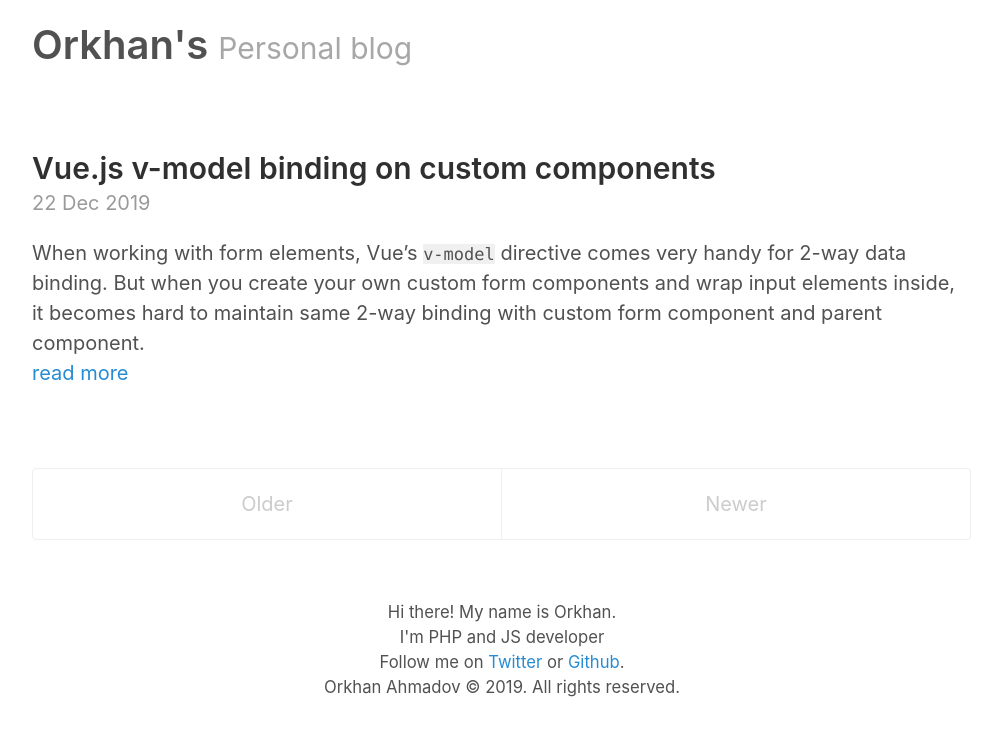
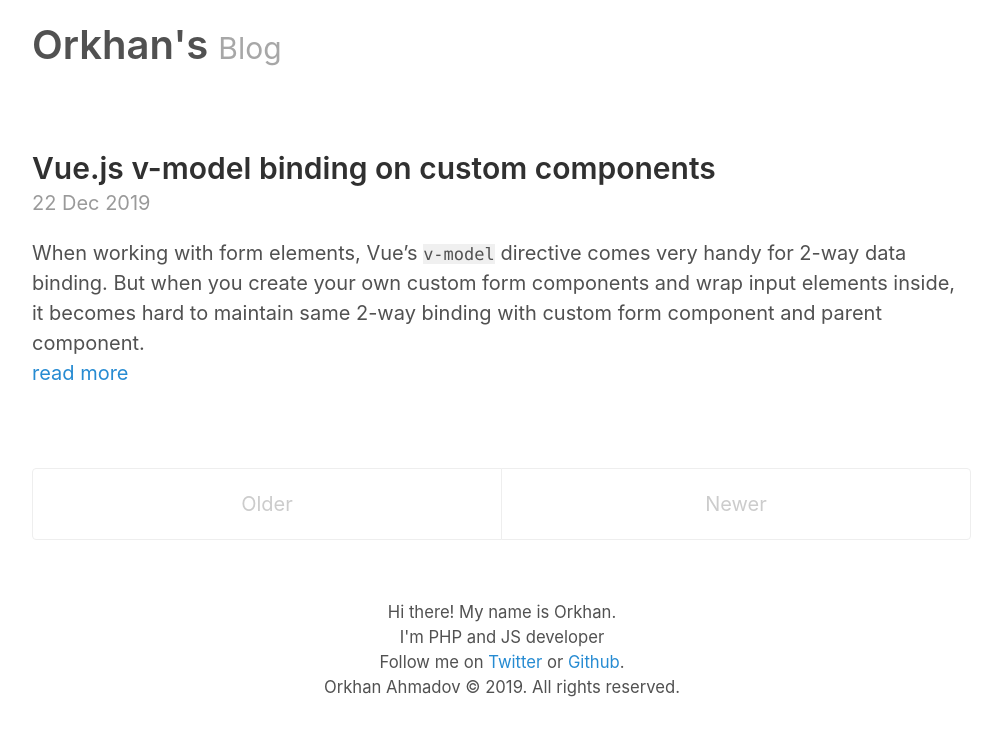
Before and after one commit to orkhanahmadov/orkhanahmadov.github.io, a Jekyll site: the page built from index.html, in a window 1280 px wide. Shown: the top 736 px of the page, without its empty margins (138-1140 px from the left). Built offline with Jekyll 4.4.1, drawn with Linux system fonts in a browser that asks for light colours; the list of posts is cut into pages by our own code.

Commit message:
Updated styles

```diff
--- a/_config.yml
+++ b/_config.yml
@@ -3,7 +3,7 @@ permalink:           pretty
 
 # Setup
 title:               Orkhan's
-tagline:             Personal blog
+tagline:             Blog
 url:                 https://orkhan.dev
 paginate:            10
 baseurl:             ""
```
